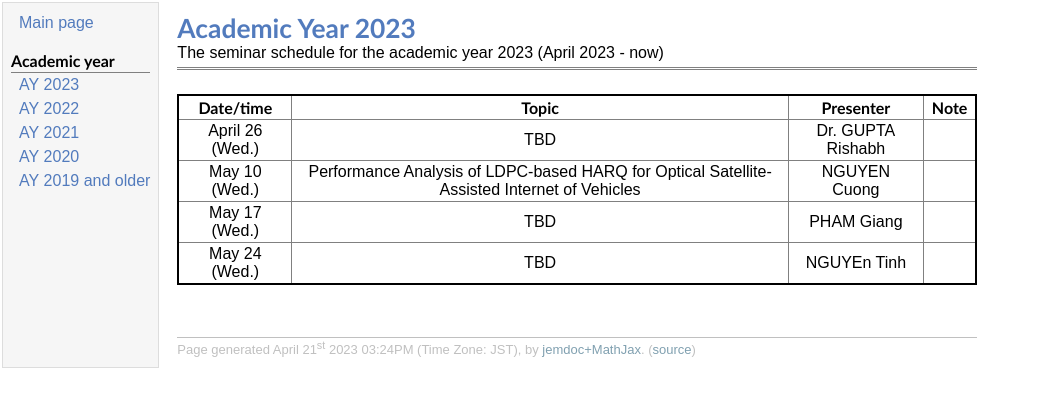
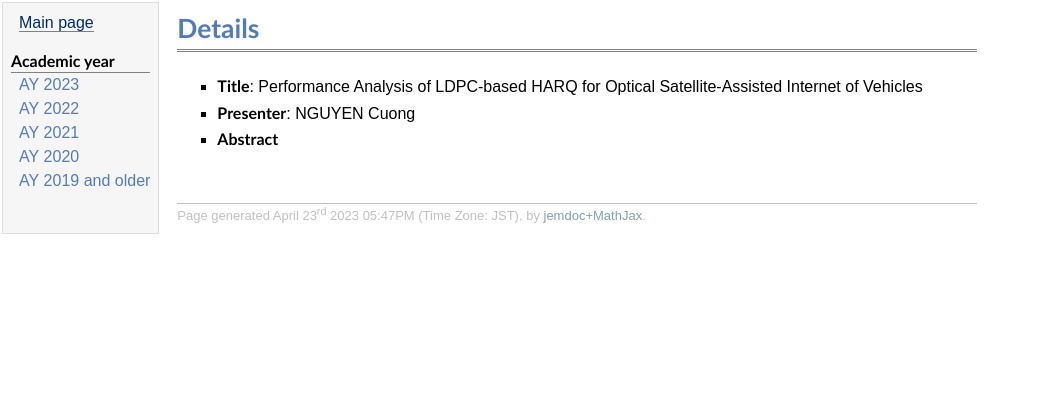
Before and after one commit to ccl-lab-aizu/ccl-lab-aizu.github.io, a plain HTML site: page cuong2023ldpc.html in a window 1280 px wide. Shown: the whole page, without its empty margins (0-1038 px from the left). Drawn offline with Linux system fonts and the light colour scheme; a web font is replaced by a local one.

Commit message:
update 24 April

```diff
--- a/AY2016.html
+++ b/AY2016.html
@@ -6,7 +6,6 @@
 <meta name="generator" content="jemdoc, see http://jemdoc.jaboc.net/" />
 <meta http-equiv="Content-Type" content="text/html;charset=utf-8" />
 <link rel="stylesheet" href="main.css" type="text/css" />
-<link rel="stylesheet" href="table.css" type="text/css" />
 <!--- <title>Academic Year 2016</title> --->
 <title>Seminar Schedule (Pham & Le\'s Lab)</title>
 </head>
@@ -35,8 +34,7 @@
 </td></tr></table>
 <div id="footer">
 <div id="footer-text">
-Page generated April 21<sup>st</sup> 2023  03:24PM (Time Zone: JST), by <a href="https://github.com/wsshin/jemdoc_mathjax" target="blank">jemdoc+MathJax</a>.
-(<a href="AY2016.jemdoc">source</a>)
+Page generated April 23<sup>rd</sup> 2023  05:47PM (Time Zone: JST), by <a href="https://github.com/wsshin/jemdoc_mathjax" target="blank">jemdoc+MathJax</a>.
 </div>
 </div>
 </td>
--- a/AY2021.html
+++ b/cuong2023ldpc.html
@@ -6,8 +6,7 @@
 <meta name="generator" content="jemdoc, see http://jemdoc.jaboc.net/" />
 <meta http-equiv="Content-Type" content="text/html;charset=utf-8" />
 <link rel="stylesheet" href="main.css" type="text/css" />
-<link rel="stylesheet" href="table.css" type="text/css" />
-<!--- <title>Academic Year 2023
+<!--- <title>Details
 </title> --->
 <title>Seminar Schedule (Pham & Le\'s Lab)</title>
 </head>
@@ -15,7 +14,7 @@
 <table summary="Table for page layout." id="tlayout">
 <tr valign="top">
 <td id="layout-menu">
-<div class="menu-item"><a href="index.html">Main&nbsp;page</a></div>
+<div class="menu-item"><a href="index.html" class="current">Main&nbsp;page</a></div>
 <div class="menu-category">Academic year</div>
 <div class="menu-item"><a href="AY2023.html">AY&nbsp;2023</a></div>
 <div class="menu-item"><a href="AY2022.html">AY&nbsp;2022</a></div>
@@ -25,23 +24,26 @@
 </td>
 <td id="layout-content">
 <div id="toptitle">
-<h1>Academic Year 2023
+<h1>Details
 </h1>
-<div id="subtitle">The seminar schedule for the academic year 2023 (April 2023 - now)
-
+<div id="subtitle">
 </div>
 </div>
-<table id="seminars">
-<tr class="r1"><td class="c1">Date/time </td><td class="c2"> Topic </td><td class="c3"> Presenter </td><td class="c4"> Note </td></tr>
-<tr class="r2"><td class="c1">April 26 (Wed.) </td><td class="c2"> TBD </td><td class="c3"> Dr. GUPTA Rishabh </td><td class="c4"> </td></tr>
-<tr class="r3"><td class="c1">May 10 (Wed.) </td><td class="c2"> Performance Analysis of LDPC-based HARQ for Optical Satellite-Assisted Internet of Vehicles </td><td class="c3"> NGUYEN Cuong </td><td class="c4"> </td></tr>
-<tr class="r4"><td class="c1">May 17 (Wed.) </td><td class="c2"> TBD </td><td class="c3"> PHAM Giang </td><td class="c4"> </td></tr>
-<tr class="r5"><td class="c1">May 24 (Wed.) </td><td class="c2"> TBD </td><td class="c3"> NGUYEn Tinh </td><td class="c4">
-</td></tr></table>
+<ul>
+<li><p><b>Title</b>: Performance Analysis of LDPC-based HARQ for Optical Satellite-Assisted Internet of Vehicles
+
+</p>
+</li>
+<li><p><b>Presenter</b>: NGUYEN Cuong
+
+</p>
+</li>
+<li><p><b>Abstract</b></p>
+</li>
+</ul>
 <div id="footer">
 <div id="footer-text">
-Page generated April 21<sup>st</sup> 2023  03:24PM (Time Zone: JST), by <a href="https://github.com/wsshin/jemdoc_mathjax" target="blank">jemdoc+MathJax</a>.
-(<a href="AY2021.jemdoc">source</a>)
+Page generated April 23<sup>rd</sup> 2023  05:47PM (Time Zone: JST), by <a href="https://github.com/wsshin/jemdoc_mathjax" target="blank">jemdoc+MathJax</a>.
 </div>
 </div>
 </td>
--- a/main.css
+++ b/main.css
@@ -420,7 +420,3 @@ table.imgtable, table.imgtable td {
 	margin-left: -0.05em;
 	margin-right: 0em;
 }
-
-#seminars tr.r1 {
-	font-weight: bold;
-}
```
Also changed, not shown: AY2020.html (+1 -1 lines), AY2022.html (+1 -1 lines), AY2023 copy.html (deleted, +0 -51 lines), AY2023.html (+4 -4 lines), gupta2023secure.html (added, +57 -0 lines), index.html (+11 -4 lines), 8 other files.
